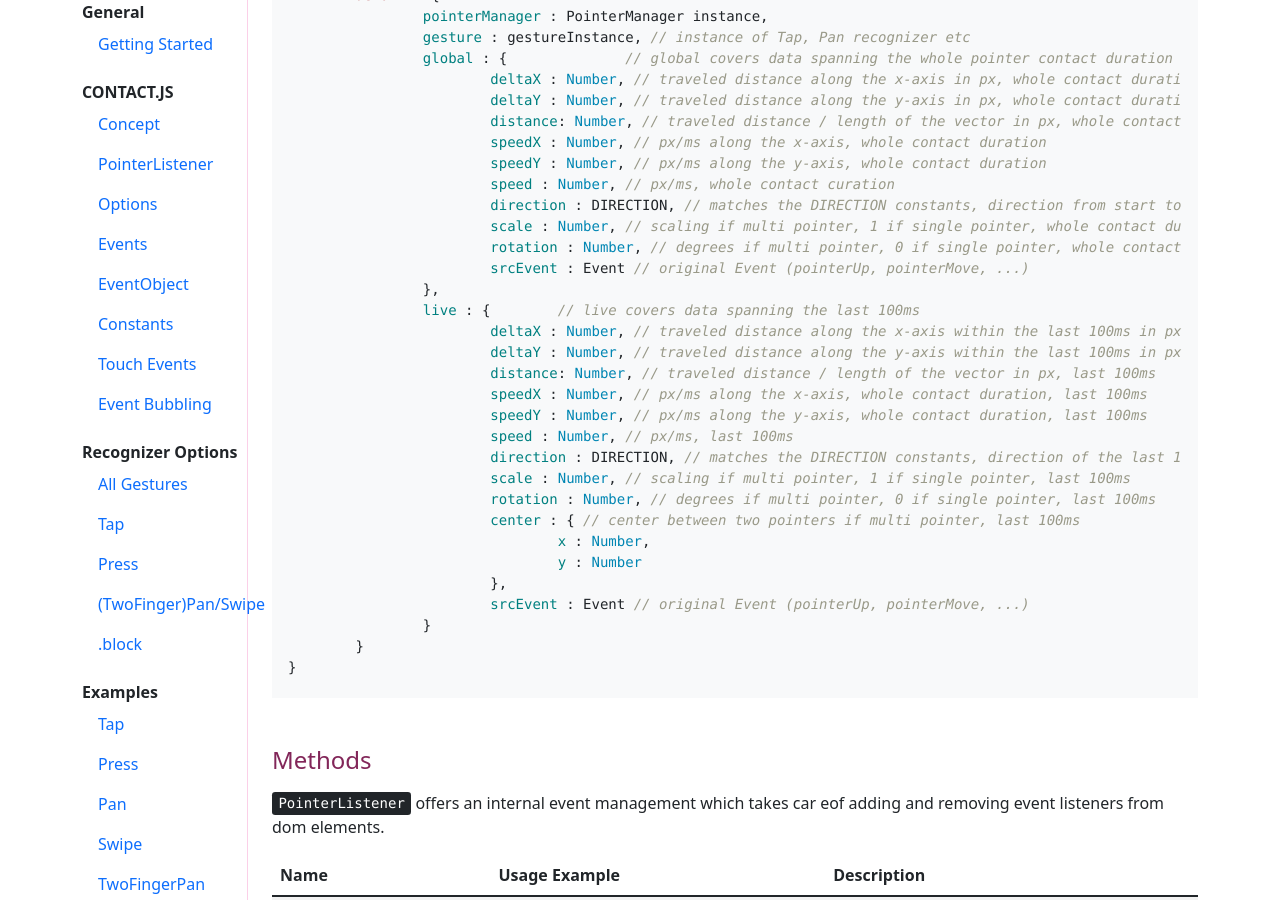
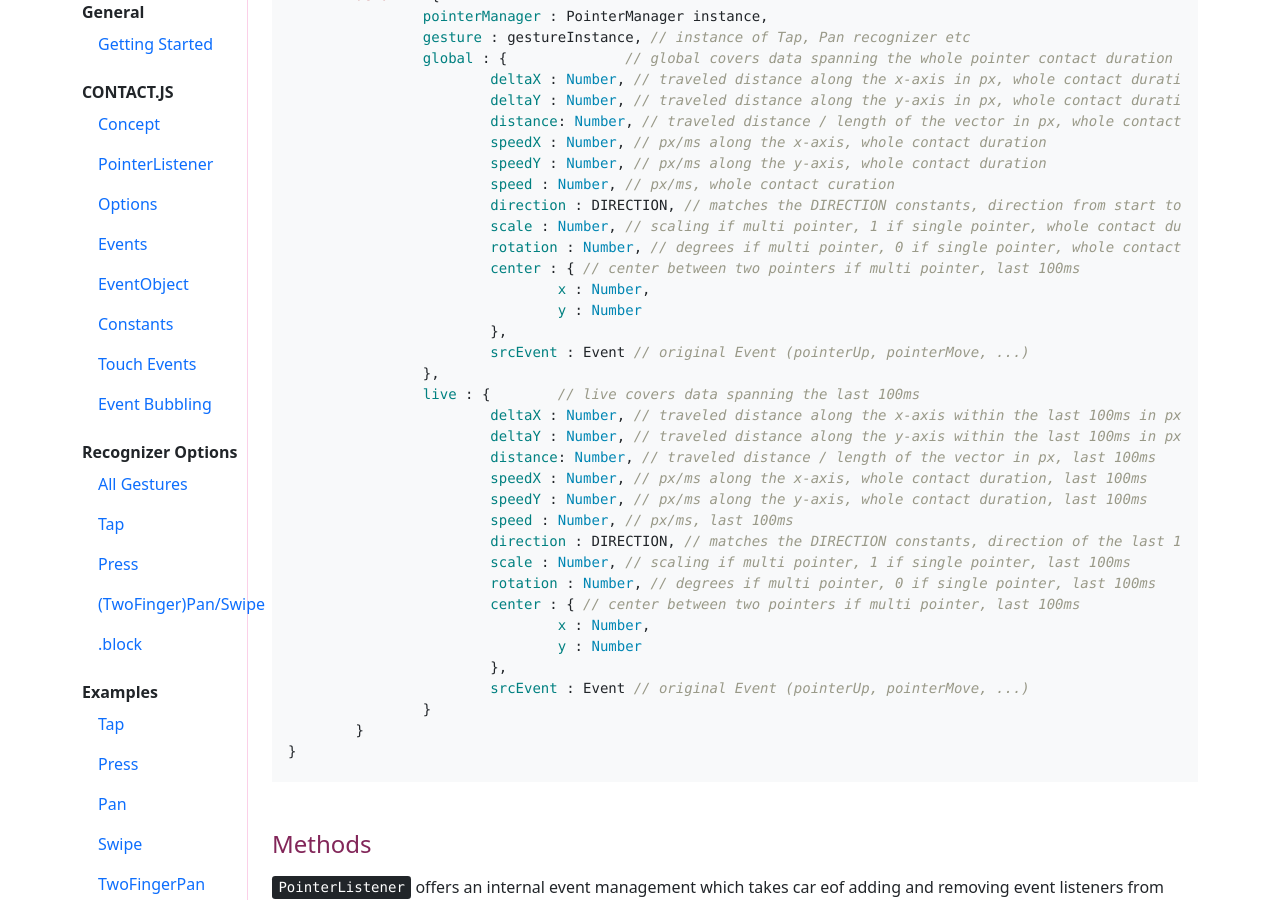
Before and after one commit to biodiv/contactjs, a Jekyll site: the page built from docs/documentation/contact-js.html, in a window 1280 px wide and 900 px high, scrolled down 3075 px. Built offline with Jekyll 4.4.1, drawn with Linux system fonts in a browser that asks for light colours.

Commit message:
update GestureEvent data

```diff
--- a/docs/documentation/contact-js.html
+++ b/docs/documentation/contact-js.html
@@ -290,6 +290,10 @@ domElement.addEventListener(EVENTNAME, function(event){
 			direction : DIRECTION, // matches the DIRECTION constants, direction from start to end of whole contact duration
 			scale : Number, // scaling if multi pointer, 1 if single pointer, whole contact duration
 			rotation : Number, // degrees if multi pointer, 0 if single pointer, whole contact duration
+			center : { // center between two pointers if multi pointer, last 100ms
+				x : Number,
+				y : Number
+			},
 			srcEvent : Event // original Event (pointerUp, pointerMove, ...)
 		},
 		live : {	// live covers data spanning the last 100ms
```
